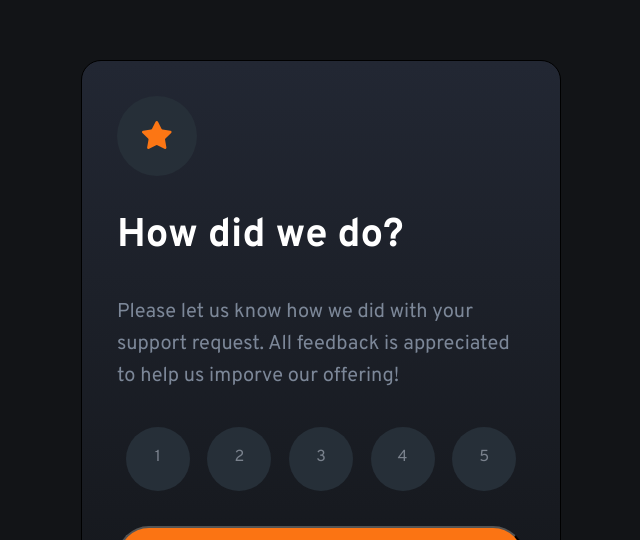
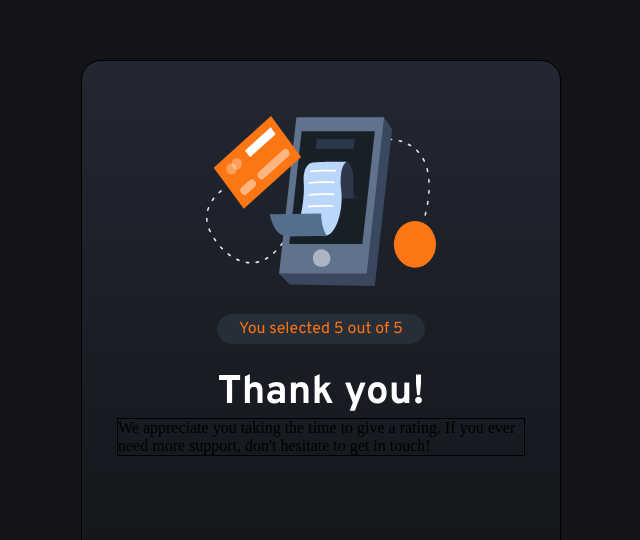
Before and after one commit to Nhoj-Plummer/interactive-rating-component, a React (Create React App) app: page / in a window 1280 px wide. Shown: the part 260-800 px from the top of the page, without its empty margins (319-959 px from the left). Built offline with nearby package versions, Linux system fonts and the light colour scheme.

Commit message:
Doing the output component

```diff
--- a/src/App.js
+++ b/src/App.js
@@ -1,10 +1,10 @@
 import "./App.css"
-import { Rating } from "./components"
+import { Output } from "./components"
 
 function App() {
   return (
     <>
-      <Rating />
+      <Output />
     </>
   )
 }
--- a/src/components/Card/card.css
+++ b/src/components/Card/card.css
@@ -1,7 +1,7 @@
 /* General container */
 .card-container {
   max-width: 30rem;
-  height: 41.5rem;
+  height: 35rem;
   padding: 35px;
   border: 1px solid;
   background: linear-gradient(to bottom, #222733, #121417);
--- /dev/null
+++ b/src/components/Output/output.css
@@ -0,0 +1,37 @@
+.output-result-img_container {
+  margin: auto;
+  margin-top: 1.25rem;
+  margin-bottom: 1.5rem;
+  max-width: fit-content;
+  max-height: fit-content;
+}
+
+.output-result-img_container img {
+  width: 230px;
+  height: 170px;
+}
+
+.output-message-text {
+  max-height: 2rem;
+  max-width: 13rem;
+  margin: auto;
+  margin-bottom: 1.5rem;
+  border-radius: 1.25rem;
+  text-align: center;
+  padding-top: 0.313rem;
+  padding-bottom: 0.313rem;
+  color: var(--color-orange);
+  font-family: var(--font-family);
+  background: #272e38;
+}
+
+.output-credit-text {
+  font-size: 2.5rem;
+  color: var(--color-white);
+  font-family: var(--font-family);
+  text-align: center;
+}
+
+.output-appreciation-text {
+  border: 1px solid;
+}
--- a/src/components/Output/output.jsx
+++ b/src/components/Output/output.jsx
@@ -1,7 +1,19 @@
 import React from "react"
+import "./output.css"
+import Card from "../Card/card"
+import Result from "../../assets/illustration-thank-you.svg"
 
-function Output() {
-  return <div>Output</div>
+const Output = () => {
+  return (
+    <Card>
+      <div className="output-result-img_container">
+        <img src={Result} alt="star" />
+      </div>
+      <p className="output-message-text">You selected 5 out of 5</p>
+      <h2 className="output-credit-text">Thank you!</h2>
+      <p className="output-appreciation-text">We appreciate you taking the time to give a rating. If you ever need more support, don't hesitate to get in touch!</p>
+    </Card>
+  )
 }
 
 export default Output
--- a/src/components/index.js
+++ b/src/components/index.js
@@ -1 +1,2 @@
 export { default as Rating } from "./Rating/rating"
+export { default as Output } from "./Output/output"
```
